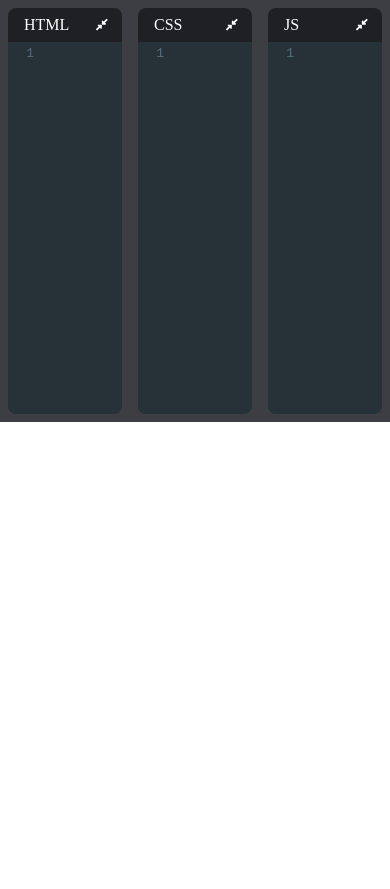
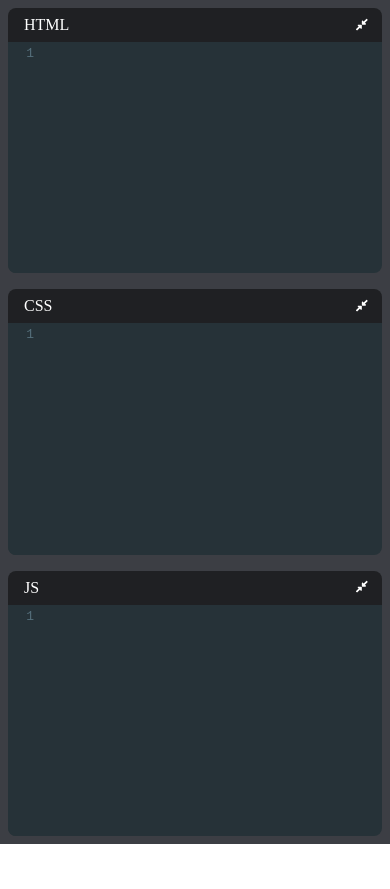
Before and after one commit to anushkasinghal11/code-live, a React app: page / in a window 390 px wide. Before the commit the page ends 844 px from the top, so only its background shows below. Built offline with nearby package versions, Linux system fonts and the light colour scheme.

Commit message:
mobile responsiveness added

```diff
--- a/src/index.css
+++ b/src/index.css
@@ -10,7 +10,13 @@ body {
     height: 50vh;
     display: flex;
   }
-
+  @media screen and (max-width:550px){
+    .section{
+        display:flex;
+        flex-direction: column;
+        height:100vh;
+    }
+}
   .editor-container {
     flex-grow: 1;
     flex-basis: 0;
```
